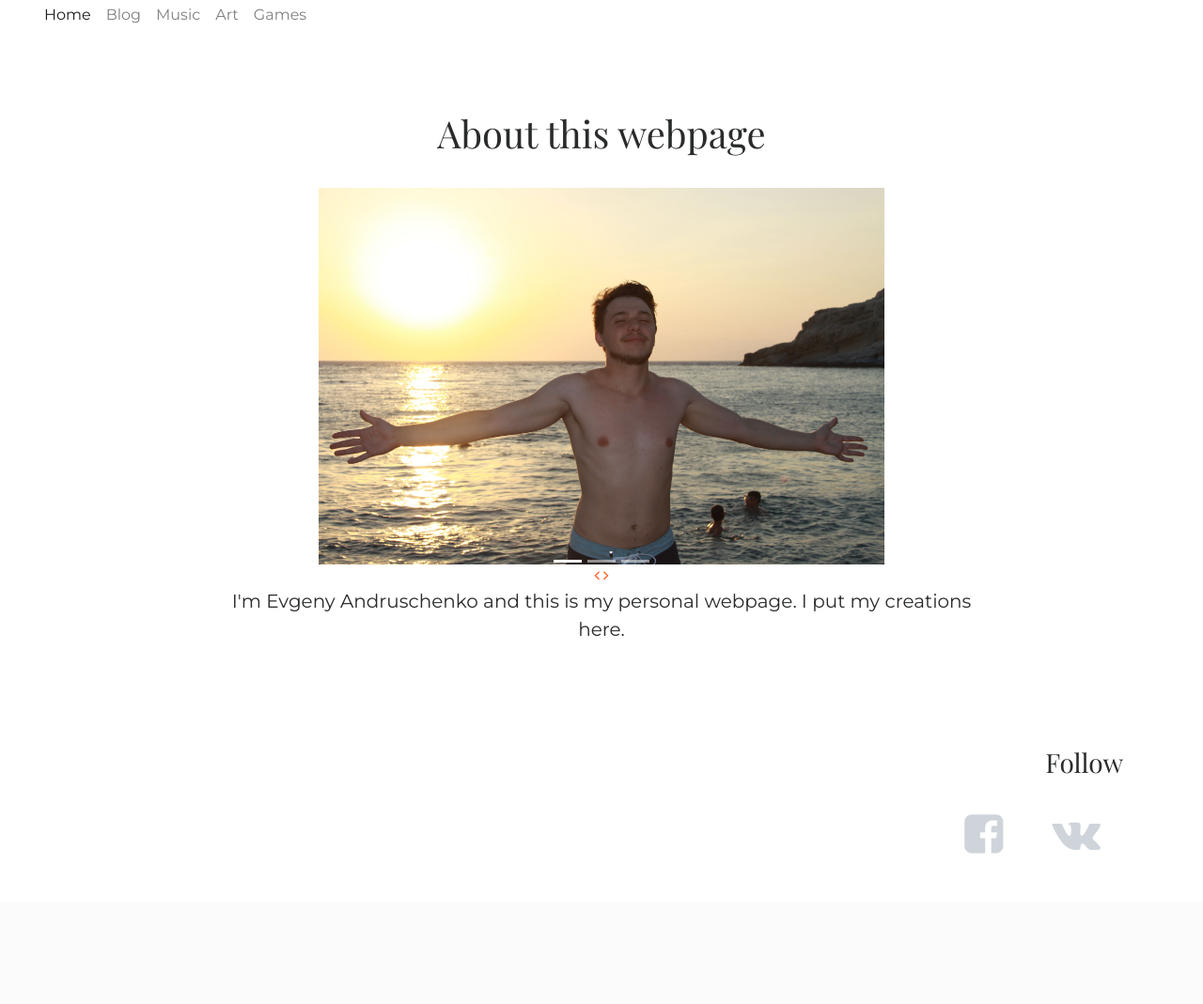
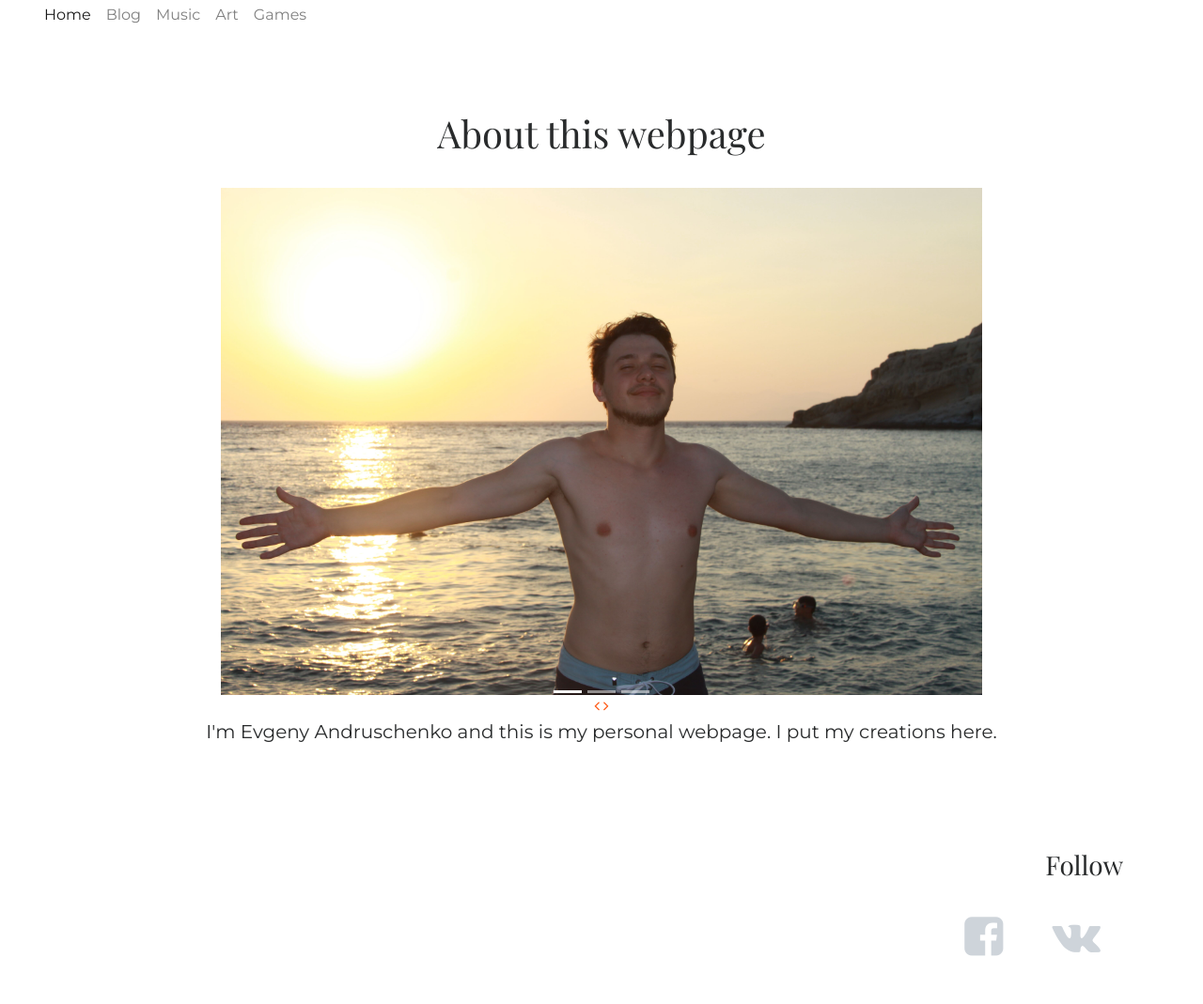
Before and after one commit to evgenyvmi/personalwebsite, a Django app: page / in a window 1280 px wide. Shown: the part 516-1585 px from the top of the page at 94% size. Before the commit the page ends 1425 px from the top, so only its background shows below. Run offline with Django 3.2, Linux system fonts and the light colour scheme; some libraries are stand-ins or nearby versions.

Commit message:
more ui changes

```diff
--- a/main/templates/Main/base.html
+++ b/main/templates/Main/base.html
@@ -7,7 +7,7 @@
   <meta name="viewport" content="width=device-width, initial-scale=1">
   <link rel="stylesheet" href="https://cdnjs.cloudflare.com/ajax/libs/font-awesome/4.7.0/css/font-awesome.min.css" type="text/css">
   <link rel="stylesheet" href="https://maxcdn.bootstrapcdn.com/bootstrap/4.0.0-beta/css/bootstrap.min.css" integrity="sha384-/Y6pD6FV/Vv2HJnA6t+vslU6fwYXjCFtcEpHbNJ0lyAFsXTsjBbfaDjzALeQsN6M" crossorigin="anonymous">
-  <link rel="stylesheet" href="{% static 'css/whatever.css' %}" type="text/css">
+  <link rel="stylesheet" href="/assets/css/whatever.css" type="text/css">
   <title>work in progress</title>
   <meta name="description" content="">
   <meta name="keywords" content="">
--- a/main/templates/Main/main_page.html
+++ b/main/templates/Main/main_page.html
@@ -3,7 +3,7 @@
   {% load staticfiles %}
   <div class="py-5 section" id="about">
     <div class="container">
-      <div class="row w-75 mx-auto">
+      <div class="row w-100 mx-auto">
         <div class="col-md-12">
           <h1 class="mb-4">About this webpage</h1>
               <div id="carousel-example-generic" class="carousel slide" data-ride="carousel">
@@ -14,7 +14,7 @@
                 </ol>
                 <div class="carousel-inner" role="listbox">
                   <div class="carousel-item active">
-                  <img src="{% static 'css/carousel-picture-1.jpg' %}" alt="Third Picture">
+                  <img src="https://raw.githubusercontent.com/evgenyvmi/personalwebsite/8c40c936c209d72b10ce56ff37c91366249b9972/main/static/css/carousel-picture-1.JPG" alt="Third Picture">
                   </div>
                   <div class="carousel-item">
                     <img src="https://pp.userapi.com/c638421/v638421427/1c476/XuI77vOAhZg.jpg" alt="First Picture">
--- a/personalwebsite/settings.py
+++ b/personalwebsite/settings.py
@@ -118,4 +118,5 @@ USE_TZ = True
 # Static files (CSS, JavaScript, Images)
 # https://docs.djangoproject.com/en/1.11/howto/static-files/
 
-STATIC_URL = '/static/'
+STATIC_URL = '/assets/'
+STATIC_ROOT = os.path.join(BASE_DIR, "static")
```
